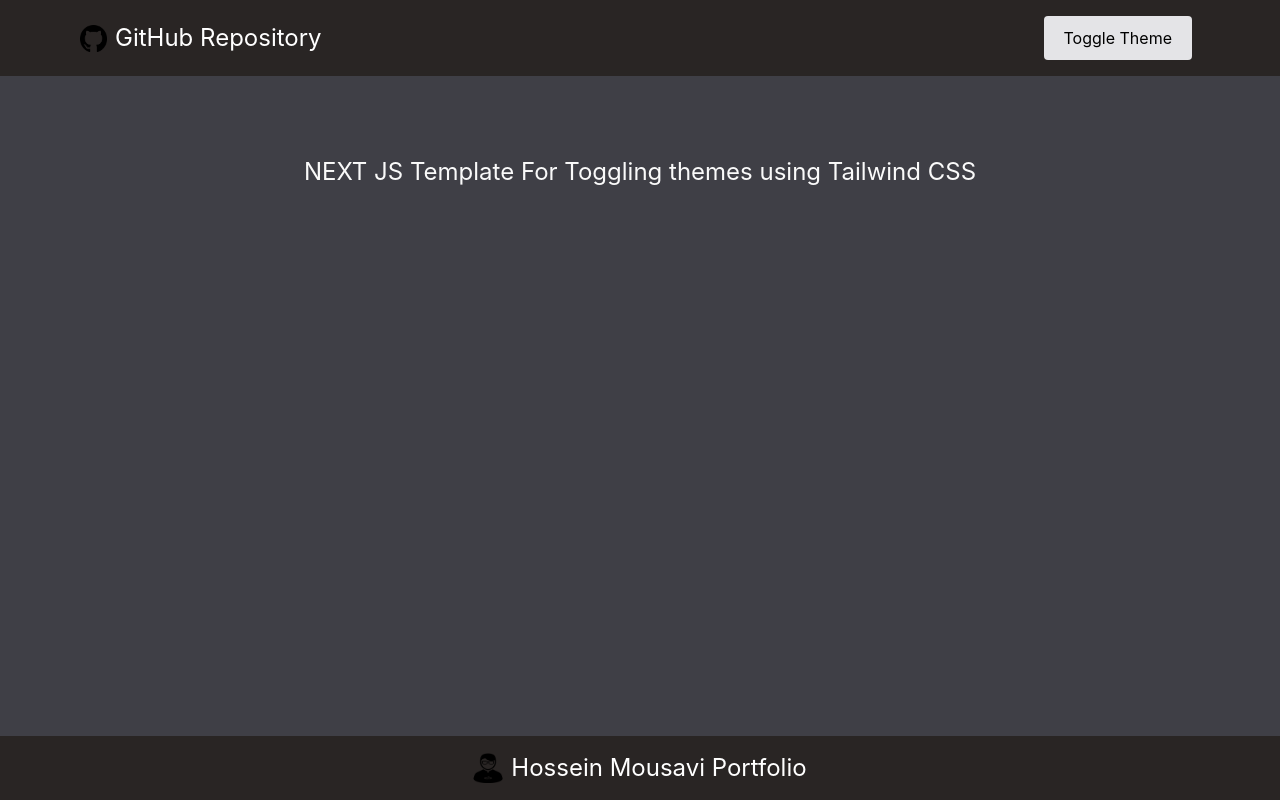
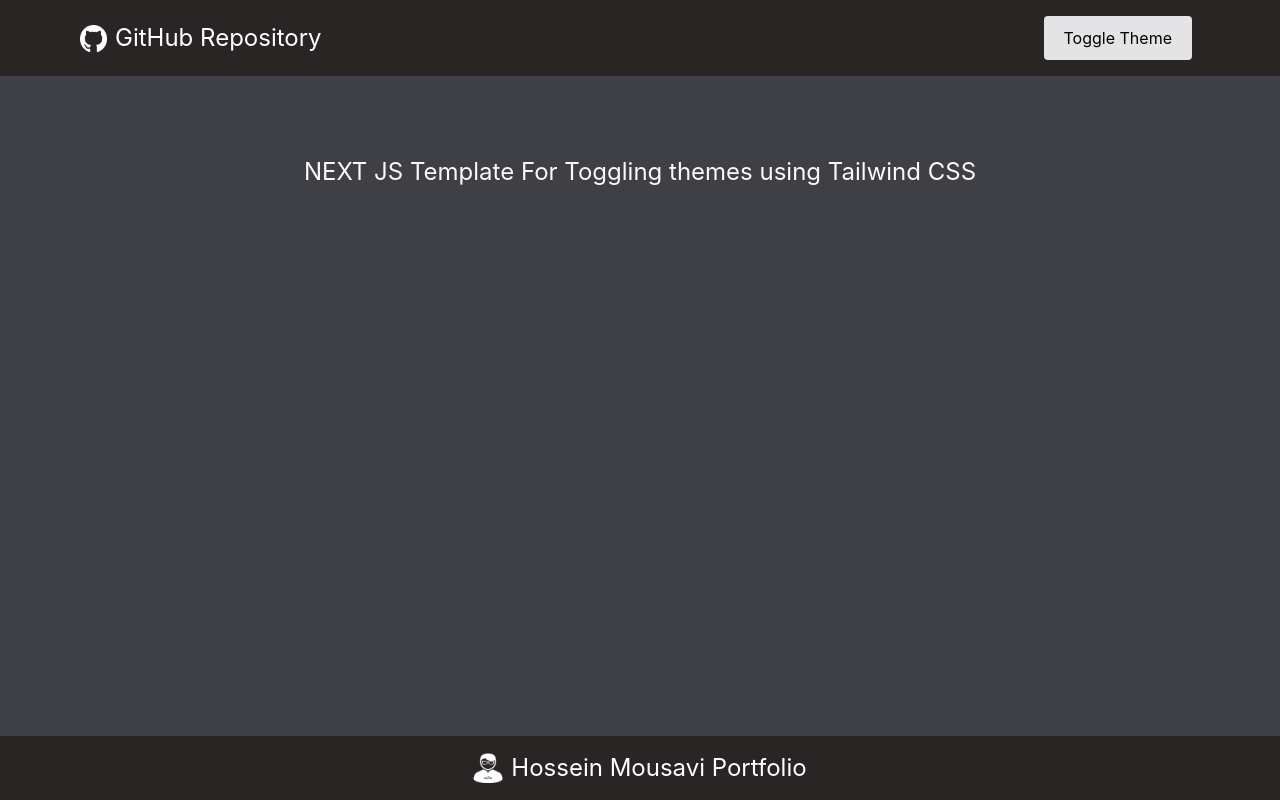
Before and after one commit to Hossein13M/nextjs-tailwind-dark-theme, a Next.js app: page / in a window 1280 px wide. Built offline with nearby package versions, Linux system fonts and the light colour scheme.

Commit message:
apply filter for dark mode for images in header and footer

```diff
--- a/src/components/layout/footer.tsx
+++ b/src/components/layout/footer.tsx
@@ -13,8 +13,8 @@ export default function Footer() {
           target="blank"
         >
           <Image
-            className=""
-            src={imgSrc}
+            className="dark:white-filter"
+            src='/portfolio-black.png'
             alt="GitHub Logo"
             width={30}
             height={30}
--- a/src/components/layout/header.tsx
+++ b/src/components/layout/header.tsx
@@ -19,8 +19,8 @@ export default function Header() {
             target="blank"
           >
             <Image
-              className=""
-              src={imgSrc}
+              className="dark:white-filter"
+              src='/github-black.png'
               alt="GitHub Logo"
               width={27}
               height={27}
```
